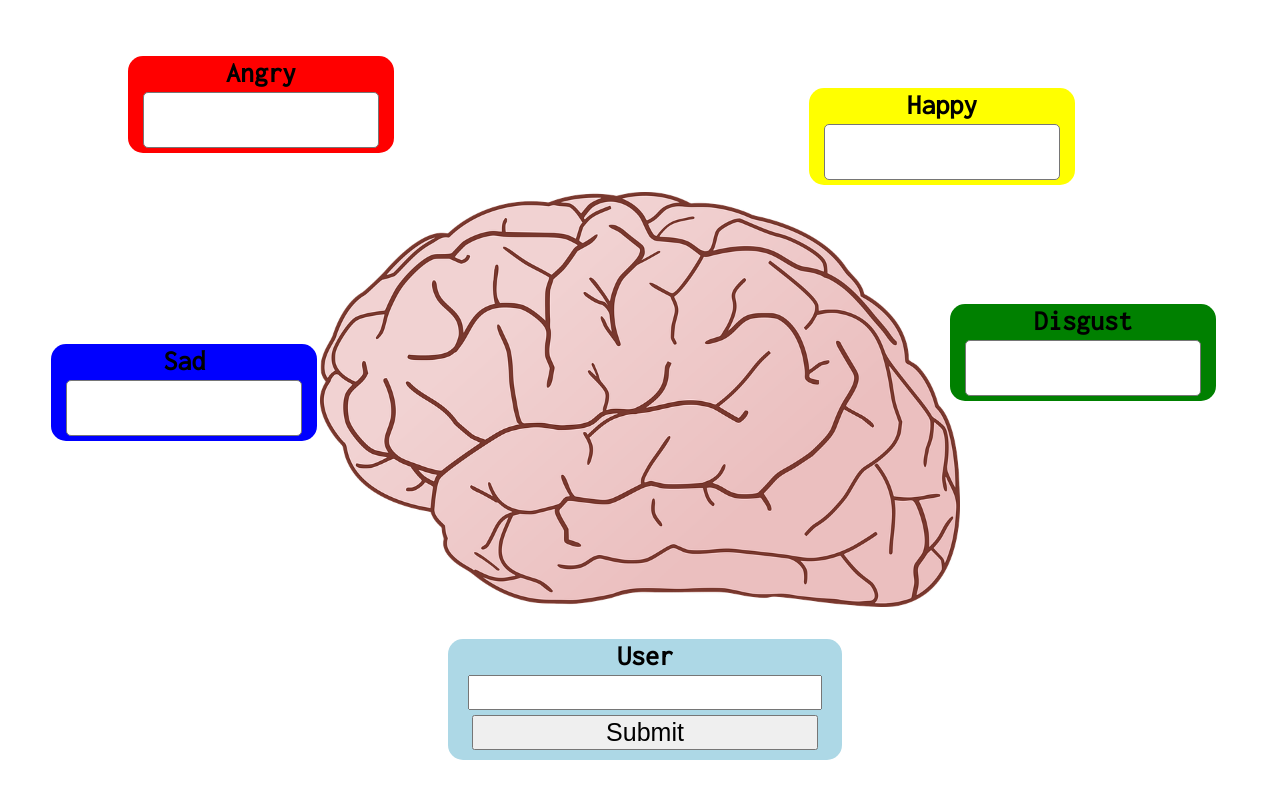
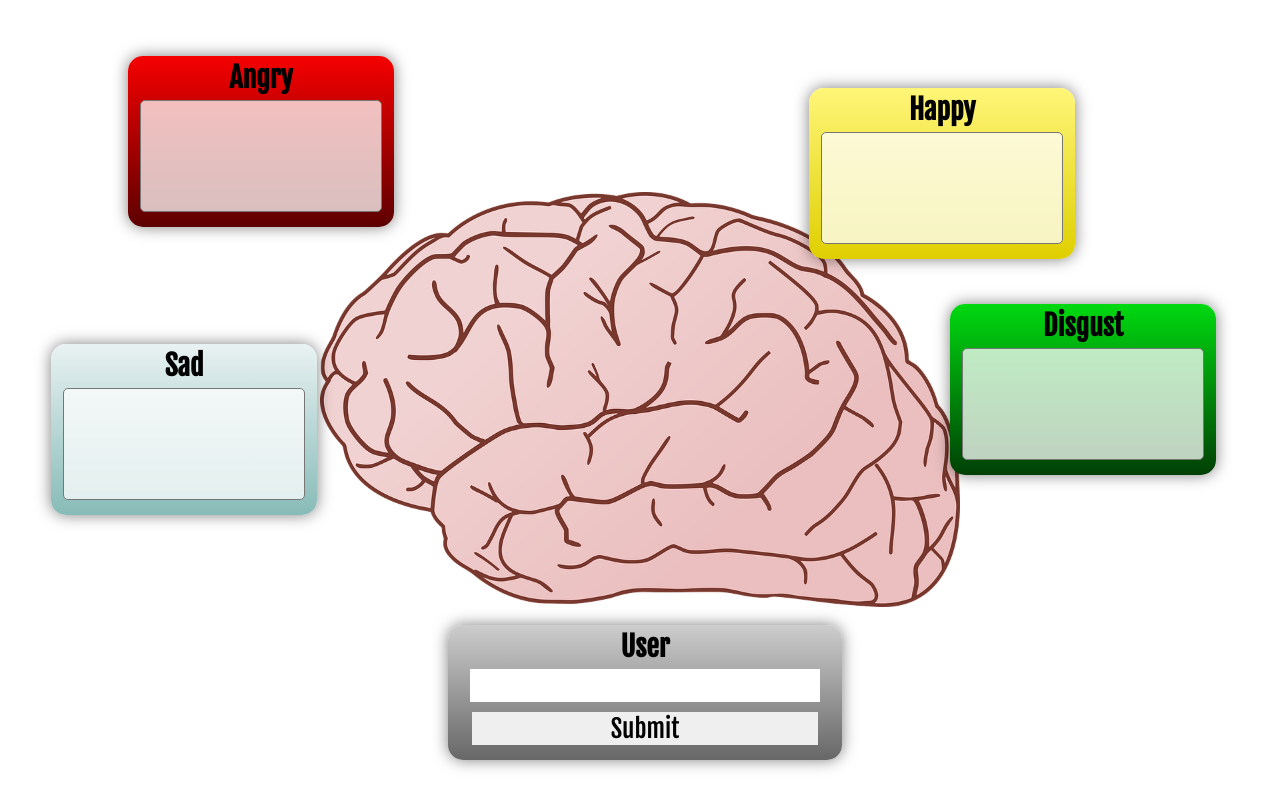
Before and after one commit to RyanStonebraker/iochatbot, a Flask app: page / in a window 1280 px wide. Run offline with Flask 2, Linux system fonts and the light colour scheme; parts of the project's set-up code (start-up, migrations or seed data) failed here and were passed over; some libraries are stand-ins or nearby versions.

Commit message:
Minor css styling

```diff
--- a/static/css/master.css
+++ b/static/css/master.css
@@ -1,34 +1,14 @@
-@keyframes wiggle {
-  0% {
-    transform: translate(0, 0);
-  }
-  20% {
-    transform: translate(5px, 0);
-  }
-  40% {
-    transform: translate(2px, 5px);
-  }
-  60% {
-    transform: translate(-5px, -2px);
-  }
-  80% {
-    transform: translate(0, -5px);
-  }
-  100% {
-    transform: translate(0, 0);
-  }
-}
 body {
   margin: 0;
   padding: 0;
-  font-family: "Inconsolata";
+  font-family: "Fjalla One";
   font-size: 150%;
 }
 section.stage {
   width: 100vw;
   height: 100vh;
   position: absolute;
-  background-image: url('/static/img/brain.png');
+  background: url('/static/img/brain.png');
   background-size: 50%;
   background-repeat: no-repeat;
   background-position: center;
@@ -43,8 +23,9 @@ section.stage article.bot {
   position: absolute;
   transition: all 0.5s ease;
   border-radius: 15px;
-  padding: 5px;
-  padding-top: 0;
+  padding: 15px 5px;
+  padding-top: 2px;
+  box-shadow: 0 0 15px rgba(0, 0, 0, 0.5);
 }
 section.stage article.bot h1 {
   margin: 0;
@@ -57,45 +38,69 @@ section.stage article.bot textarea {
   border-radius: 5px;
   resize: none;
   width: 90%;
-  height: 50px;
+  height: 100px;
   outline: none;
-  text-align: center;
+  padding: 5px;
   font-size: 15px;
+  font-family: "Fjalla One";
+  background-color: rgba(255, 255, 255, 0.75);
 }
 section.stage article.bot.angry {
   top: 7%;
   left: 10%;
-  background-color: red;
+  background: linear-gradient(#f60000, #5d0000);
 }
 section.stage article.bot.happy {
   top: 11%;
   right: 16%;
-  background-color: yellow;
+  background: linear-gradient(#fff679, #dfcf00);
 }
 section.stage article.bot.sad {
   top: 43%;
   left: 4%;
-  background-color: blue;
+  background: linear-gradient(#e9f2f2, #87bbb7);
 }
 section.stage article.bot.disgust {
   top: 38%;
   right: 5%;
-  background-color: green;
+  background: linear-gradient(#00d910, #004005);
 }
 section.stage article.bot.user {
   bottom: 5%;
   left: calc(50% - 15%);
   width: 30%;
-  background-color: lightblue;
+  background: linear-gradient(#cdcdcd, #676767);
 }
 section.stage article.bot.user form {
   width: 100%;
   text-align: center;
 }
-section.stage article.bot.user form input {
+section.stage article.bot.user form input[type="text"] {
   width: 90%;
   margin-bottom: 5px;
   font-size: 25px;
+  outline: none;
+  border: none;
+  font-family: "Fjalla One";
+  transition: all 0.5s ease;
+}
+section.stage article.bot.user form input[type="text"]:focus {
+  background-color: #efefef;
+  transition: all 0.5s ease;
+}
+section.stage article.bot.user form input[type="submit"] {
+  margin-top: 5px;
+  border: none;
+  outline: none;
+  font-size: 25px;
+  width: 90%;
+  font-family: "Fjalla One";
+  transition: all 0.5s ease;
+}
+section.stage article.bot.user form input[type="submit"]:hover {
+  background-color: lightgrey;
+  transition: all 0.5s ease;
+  cursor: pointer;
 }
 div.line {
   width: 1px;
--- a/static/js/wiggle.js
+++ /dev/null
@@ -1,15 +0,0 @@
-$(document).ready(function () {
-  // function drawLine(start, end, name="") {
-  //   var length = Math.sqrt(Math.pow((start.x - end.x), 2) + Math.pow((start.y - end.y), 2));
-  //   var angle = Math.asin((start.y - end.y)/length) * 180/Math.PI;
-  //
-  //   let line = "<div class='line " + name + "'style='height: "
-  //            + length + "px;top: " + start.y
-  //            + "px;left:" + start.x
-  //            + "px;transform:rotate(" + angle + "deg);'></div>";
-  //
-  //   $("section.stage").append(line);
-  // }
-
-
-});
--- a/static/less/master.less
+++ b/static/less/master.less
@@ -1,33 +1,14 @@
-@keyframes wiggle {
-  0% {
-    transform: translate(0,0);
-  }
+@primary-font: "Fjalla One";
+@secondary-font: "Fjalla One";
 
-  20% {
-    transform: translate(5px, 0);
-  }
-
-  40% {
-    transform: translate(2px, 5px);
-  }
-
-  60% {
-    transform: translate(-5px, -2px);
-  }
-
-  80% {
-    transform: translate(0, -5px);
-  }
-
-  100% {
-    transform: translate(0, 0);
-  }
+.bg-gradient(@color: red, @lighten: 0, @darken: 10%) {
+  background: linear-gradient(lighten(@color, @lighten), darken(@color, @darken));
 }
 
 body {
   margin: 0;
   padding: 0;
-  font-family: "Inconsolata";
+  font-family: @primary-font;
   font-size: 150%;
 }
 
@@ -36,7 +17,7 @@ section.stage {
   height: 100vh;
   position: absolute;
 
-  background-image: url('/static/img/brain.png');
+  background: url('/static/img/brain.png');
   background-size: 50%;
   background-repeat: no-repeat;
   background-position: center;
@@ -51,13 +32,11 @@ section.stage {
     position: absolute;
     transition: all 0.5s ease;
 
-    // animation-duration: 3s;
-    // animation-name: wiggle;
-    // animation-iteration-count: infinite;
+    border-radius: 15px;
+    padding: 15px 5px;
+    padding-top: 2px;
 
-    border-radius: 15px;
-    padding: 5px;
-    padding-top: 0;
+    box-shadow: 0 0 15px rgba(0, 0, 0, 0.5);
 
     h1 {
       margin: 0;
@@ -71,50 +50,78 @@ section.stage {
       border-radius: 5px;
       resize: none;
       width: 90%;
-      height: 50px;
+      height: 100px;
       outline: none;
-      text-align: center;
+      // text-align: center;
+      padding: 5px;
       font-size: 15px;
+      font-family: @secondary-font;
+      background-color: rgba(255, 255, 255, 0.75);
     }
   }
 
   article.bot.angry {
     top: 7%;
     left: 10%;
-    background-color: red;
+    .bg-gradient(rgb(195,0,0), 10%, 20%);
   }
 
   article.bot.happy {
     top: 11%;
     right: 16%;
-    background-color: yellow;
+    .bg-gradient(rgb(255,242,70), 10%, 20%);
   }
 
   article.bot.sad {
     top: 43%;
     left: 4%;
-    background-color: blue;
+    .bg-gradient(#c8e0de, 10%, 20%);
   }
 
   article.bot.disgust {
     top: 38%;
     right: 5%;
-    background-color: green;
+    .bg-gradient(rgb(0,166,12), 10%, 20%);
   }
 
   article.bot.user {
     bottom: 5%;
     left: calc(50% - 15%);
     width: 30%;
-    background-color: lightblue;
+    .bg-gradient(grey, 30%);
     form {
       width: 100%;
       text-align: center;
 
-      input {
+      input[type="text"] {
         width: 90%;
         margin-bottom: 5px;
         font-size: 25px;
+        outline: none;
+        border: none;
+        font-family: @secondary-font;
+        transition: all 0.5s ease;
+      }
+
+      input[type="text"]:focus {
+        background-color: #efefef;
+        transition: all 0.5s ease;
+      }
+
+      input[type="submit"] {
+        margin-top: 5px;
+        border: none;
+        outline: none;
+        font-size: 25px;
+        width: 90%;
+        font-family: @primary-font;
+        transition: all 0.5s ease;
+      }
+
+      input[type="submit"]:hover {
+        background-color: lightgrey;
+        transition: all 0.5s ease;
+        cursor: pointer;
       }
     }
   }
--- a/templates/main.html
+++ b/templates/main.html
@@ -12,7 +12,7 @@
     <article class="bot user">
       <h1>User</h1>
       <form id="userInput" action="/response" method="post">
-        <input type="text" name="query" value="" placeholder="{{previousQuestion}}">
+        <input type="text" name="query" value="" placeholder="{{previousQuestion}}" autocomplete="off">
         <input type="submit"></input>
       </form>
     </article>
--- a/templates/template.html
+++ b/templates/template.html
@@ -6,9 +6,8 @@
     <link rel="stylesheet" href="{{ url_for('static', filename='css/master.css') }}">
     <script src="https://ajax.googleapis.com/ajax/libs/jquery/3.3.1/jquery.min.js"></script>
     <script src="https://cdnjs.cloudflare.com/ajax/libs/jquery.form/4.2.2/jquery.form.min.js" integrity="sha384-FzT3vTVGXqf7wRfy8k4BiyzvbNfeYjK+frTVqZeNDFl8woCbF0CYG6g2fMEFFo/i" crossorigin="anonymous"></script>
-    <link href="https://fonts.googleapis.com/css?family=Inconsolata" rel="stylesheet">
+    <link href="https://fonts.googleapis.com/css?family=Fjalla+One" rel="stylesheet">
     <script src="{{ url_for('static', filename='js/getResponses.js') }}"></script>
-    <script src="{{ url_for('static', filename='js/wiggle.js') }}"></script>
   </head>
   <body>
     {% block body %}{% endblock %}
```
